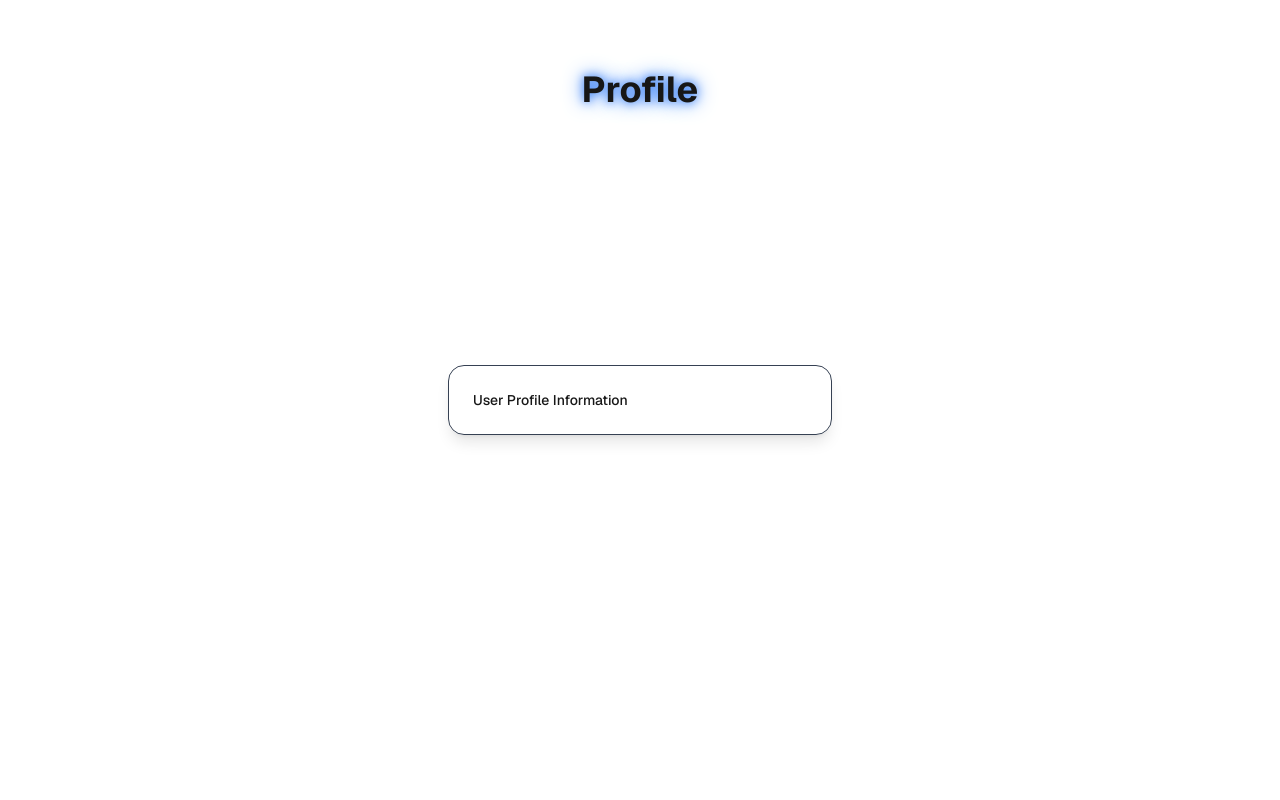
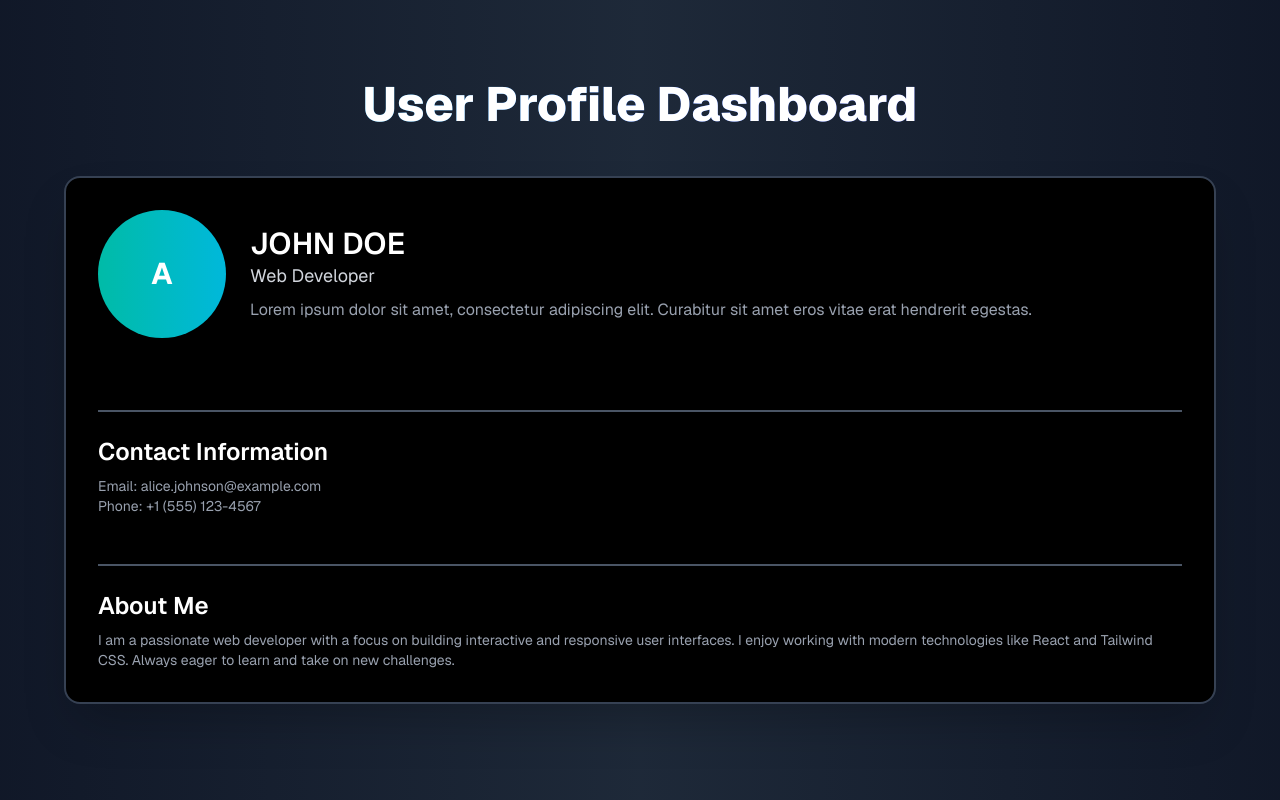
Before and after one commit to WaqarHassan20/NextAuth, a Next.js app: page /profile in a window 1280 px wide. Built offline with nearby package versions, Linux system fonts and the light colour scheme.

Commit message:
Ewww, Debugging is ufff ....

```diff
--- a/app/api/users/login/route.ts
+++ b/app/api/users/login/route.ts
@@ -4,8 +4,8 @@ import bcrypt from "bcrypt";
 import jwt from "jsonwebtoken";
 import { NextRequest, NextResponse } from "next/server";
 
-await connect();
 export async function POST(req: NextRequest) {
+  await connect();
   try {
     const reqBody = await req.json();
     const { email, password } = reqBody;
@@ -40,7 +40,7 @@ export async function POST(req: NextRequest) {
 
     // Generate JWT Token
 
-    const token = await jwt.sign(tokenData, process.env.JWT_SECRET!, {
+    const token = await jwt.sign(tokenData, process.env.JWT_TOKEN!, {
       expiresIn: "1d",
     });
 
@@ -53,6 +53,8 @@ export async function POST(req: NextRequest) {
       httpOnly: true,
     });
 
+    console.log("Log has reached just before the response");
+
     return response;
   } catch (error: unknown) {
     if (error instanceof Error) {
--- a/app/login/page.tsx
+++ b/app/login/page.tsx
@@ -16,11 +16,15 @@ export default function Login() {
     password: '',
   });
 
-  const onSignIn = async () => {
 
+    const onLogIn = async (e: React.FormEvent) => {
+          e.preventDefault();
     try {
       setLoading(true);
+      console.log("Loading has been turned on");
+      console.log("consle before the axios call");
       const response = await axios.post("/api/users/login",user);
+      console.log("Response data : ",response);
       console.log("Login successfully",response.data);
       toast.success("Login successfully")
       router.push("/profile");
@@ -54,7 +58,7 @@ export default function Login() {
     <div className="grid grid-rows-[20px_1fr_20px] items-center justify-items-center min-h-screen p-8 pb-20 gap-16 sm:p-20 font-[family-name:var(--font-geist-sans)] bg-gradient-to-br from-black via-gray-900 to-gray-800 text-white">
       <h1 className="text-4xl font-bold neon-text">{loading ? "Processing....." : "Log-In" }</h1>
       <form
-        onSubmit={onSignIn}
+        onSubmit={onLogIn}
         className="flex flex-col gap-6 w-full max-w-sm p-6 rounded-2xl glassy-bg shadow-lg backdrop-blur-md border border-gray-700"
       >
         <label htmlFor="email" className="text-sm font-medium">
--- a/app/profile/page.tsx
+++ b/app/profile/page.tsx
@@ -1,11 +1,44 @@
 export default function UserProfile() {
   return (
-    <div className="grid grid-rows-[20px_1fr_20px] items-center justify-items-center min-h-screen p-8 pb-20 gap-16 sm:p-20 font-[family-name:var(--font-geist-sans)]">
-      <h1 className="text-4xl font-bold neon-text">Profile</h1>
-      <div className="flex flex-col gap-6 w-full max-w-sm p-6 rounded-2xl glassy-bg shadow-lg backdrop-blur-md border border-gray-700">
-        <p className="text-sm font-medium">User Profile Information</p>
+    <div className="min-h-screen bg-gradient-to-r from-gray-900 via-gray-800 to-gray-900 text-white p-8 pb-20 font-[family-name:var(--font-geist-sans)]">
+    <h1 className="text-5xl my-12 font-extrabold text-white bg-gradient-to-r from-teal-500 via-blue-600 to-indigo-700 bg-clip-text text-center">
+       User Profile Dashboard
+    </h1>
+
+
+      <div className="flex flex-col gap-12 w-full max-w-6xl p-8 rounded-2xl bg-opacity-80 backdrop-blur-2xl bg-black mx-auto shadow-2xl border-2 border-gray-700">
+
+        {/* Profile Information Section */}
+        <div className="flex gap-6 mb-6">
+          <div className="w-32 h-32 rounded-full bg-gradient-to-r from-teal-500 to-cyan-500 shadow-lg flex items-center justify-center">
+            <span className="text-3xl font-bold">A</span>
+          </div>
+          <div className="flex flex-col justify-center">
+            <p className="text-3xl font-semibold">JOHN DOE</p>
+            <p className="text-lg text-gray-300">Web Developer</p>
+            <p className="text-md text-gray-400 mt-2">
+              Lorem ipsum dolor sit amet, consectetur adipiscing elit. Curabitur sit amet eros vitae erat hendrerit egestas.
+            </p>
+          </div>
+        </div>
+
+        {/* Contact Information Section */}
+        <div className="border-t-2 border-gray-600 pt-6">
+          <h2 className="text-2xl font-semibold text-white">Contact Information</h2>
+          <p className="text-sm text-gray-400 mt-2">Email: alice.johnson@example.com</p>
+          <p className="text-sm text-gray-400">Phone: +1 (555) 123-4567</p>
+        </div>
+
+
+
+        {/* About Me Section */}
+        <div className="border-t-2 border-gray-600 pt-6">
+          <h2 className="text-2xl font-semibold text-white">About Me</h2>
+          <p className="text-sm text-gray-400 mt-2">
+            I am a passionate web developer with a focus on building interactive and responsive user interfaces. I enjoy working with modern technologies like React and Tailwind CSS. Always eager to learn and take on new challenges.
+          </p>
+        </div>
       </div>
     </div>
-
   );
 }
```
